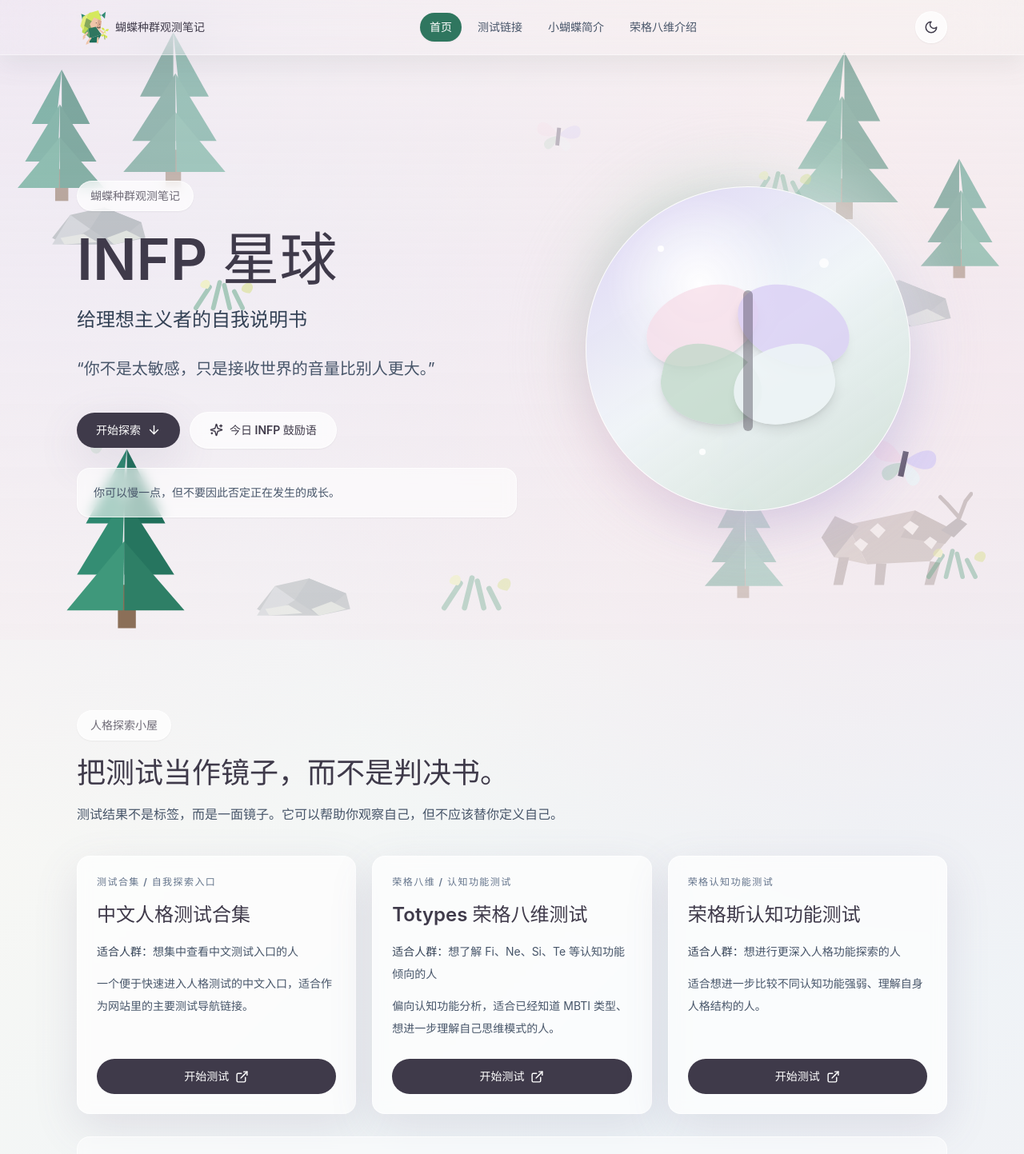
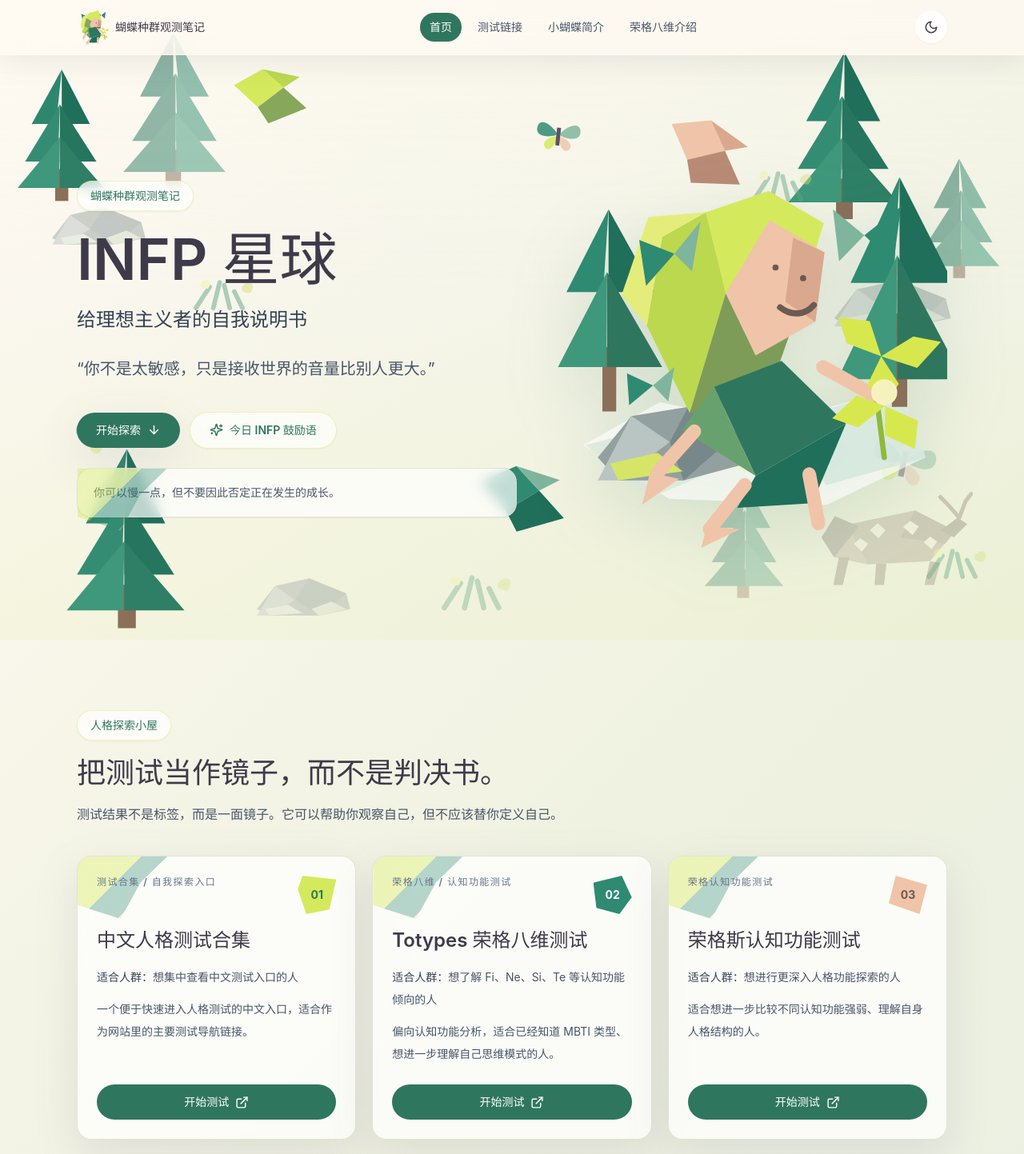
Before and after one commit to melonfly34-beep/butterfly-infp, a React (Vite) app: page / in a window 1280 px wide. Shown: the top 1443 px of the page at 80% size. Built offline with nearby package versions, Linux system fonts and the light colour scheme.

Commit message:
Apply low-poly visual system

```diff
--- a/src/App.jsx
+++ b/src/App.jsx
@@ -8,7 +8,7 @@ import Navbar from './components/Navbar.jsx';
 
 function App() {
   return (
-    <div className="relative min-h-screen overflow-hidden bg-[radial-gradient(circle_at_top_left,_rgba(216,205,244,0.46),_transparent_31%),radial-gradient(circle_at_88%_12%,_rgba(247,220,231,0.55),_transparent_28%),linear-gradient(135deg,_#fffaf2_0%,_#eef4f7_48%,_#f8edf3_100%)] text-ink transition-colors dark:bg-[radial-gradient(circle_at_top_left,_rgba(94,86,145,0.34),_transparent_33%),radial-gradient(circle_at_84%_8%,_rgba(115,79,116,0.22),_transparent_30%),linear-gradient(135deg,_#101421_0%,_#151b2b_52%,_#1d2131_100%)] dark:text-slate-100">
+    <div className="relative min-h-screen overflow-hidden bg-[linear-gradient(135deg,_#fffaf2_0%,_#eef1df_44%,_#e8f0eb_100%)] text-ink transition-colors dark:bg-[linear-gradient(135deg,_#101421_0%,_#17231f_48%,_#20233a_100%)] dark:text-slate-100">
       <ForestBackground />
       <Navbar />
       <main className="relative z-10 pt-16">
--- a/src/components/ForestBackground.jsx
+++ b/src/components/ForestBackground.jsx
@@ -43,11 +43,28 @@ function GrassTuft({ className = '' }) {
 function Butterfly({ className = '' }) {
   return (
     <svg className={className} viewBox="0 0 78 54" fill="none" aria-hidden="true">
-      <path className="fill-blush/80 dark:fill-fuchsia-200/35" d="M37 26C23 9 8 6 6 19c-2 14 15 15 29 10z" />
-      <path className="fill-lavender/80 dark:fill-violet-200/35" d="M41 26C55 9 70 6 72 19c2 14-15 15-29 10z" />
-      <path className="fill-sage/80 dark:fill-emerald-200/30" d="M36 30c-12 3-22 11-15 19 7 7 15-5 17-17z" />
-      <path className="fill-mist/90 dark:fill-sky-200/30" d="M42 30c12 3 22 11 15 19-7 7-15-5-17-17z" />
+      <path className="fill-[#2f8a72]/85 dark:fill-[#77bca6]/35" d="M37 26C23 9 8 6 6 19c-2 14 15 15 29 10z" />
+      <path className="fill-[#7fb59d]/85 dark:fill-[#9bd3bd]/35" d="M41 26C55 9 70 6 72 19c2 14-15 15-29 10z" />
+      <path className="fill-[#d5e95d]/85 dark:fill-[#cddf78]/32" d="M36 30c-12 3-22 11-15 19 7 7 15-5 17-17z" />
+      <path className="fill-[#f0c4a8]/80 dark:fill-[#dfb89f]/28" d="M42 30c12 3 22 11 15 19-7 7-15-5-17-17z" />
       <path className="fill-[#5b5266] dark:fill-white/70" d="M36 17h6v27h-6z" />
+    </svg>
+  );
+}
+
+function PolyShard({ className = '', tone = 'green' }) {
+  const tones = {
+    green: ['#2f8a72', '#7fb59d', '#1f6f5a'],
+    lime: ['#d5e95d', '#bcd84f', '#86a85b'],
+    skin: ['#f0c4a8', '#d9a88e', '#b98b76'],
+  };
+  const [a, b, c] = tones[tone];
+
+  return (
+    <svg className={className} viewBox="0 0 120 92" fill="none" aria-hidden="true">
+      <path fill={a} d="m12 20 45-14 24 32-42 20z" />
+      <path fill={b} d="m57 6 50 22-26 10z" />
+      <path fill={c} d="m39 58 42-20 26 36-58 10z" />
     </svg>
   );
 }
@@ -70,21 +87,25 @@ function Deer({ className = '' }) {
 function ForestBackground() {
   return (
     <div className="pointer-events-none fixed inset-0 z-0 overflow-hidden" aria-hidden="true">
-      <div className="absolute inset-0 bg-[linear-gradient(180deg,_rgba(255,250,242,0.18)_0%,_rgba(238,244,247,0.08)_46%,_rgba(247,220,231,0.12)_100%)] dark:bg-[linear-gradient(180deg,_rgba(16,20,33,0.08)_0%,_rgba(22,29,44,0.18)_100%)]" />
+      <div className="absolute inset-0 bg-[linear-gradient(180deg,_rgba(255,250,242,0.18)_0%,_rgba(238,244,247,0.08)_46%,_rgba(213,233,93,0.08)_100%)] dark:bg-[linear-gradient(180deg,_rgba(16,20,33,0.08)_0%,_rgba(22,35,31,0.22)_100%)]" />
 
-      <Evergreen className="absolute -left-6 top-[10%] h-36 w-24 opacity-55 dark:opacity-30 sm:left-5 sm:h-44 sm:w-28" />
-      <Evergreen className="absolute left-[12%] top-[4%] hidden h-52 w-32 opacity-45 dark:opacity-25 md:block" flip />
-      <Evergreen className="absolute right-[12%] top-[7%] h-44 w-28 opacity-45 dark:opacity-25 md:h-56 md:w-36" />
-      <Evergreen className="absolute -right-8 top-[24%] h-40 w-28 opacity-45 dark:opacity-25 sm:right-6" flip />
+      <PolyShard className="absolute left-[22%] top-[10%] h-20 w-28 -rotate-12 opacity-18 dark:opacity-12" tone="lime" />
+      <PolyShard className="absolute right-[26%] top-[18%] hidden h-24 w-32 rotate-12 opacity-16 dark:opacity-10 md:block" tone="skin" />
+      <PolyShard className="absolute left-[46%] bottom-[16%] hidden h-24 w-32 -rotate-6 opacity-16 dark:opacity-10 lg:block" tone="green" />
+
+      <Evergreen className="absolute -left-6 top-[10%] h-36 w-24 opacity-62 dark:opacity-34 sm:left-5 sm:h-44 sm:w-28" />
+      <Evergreen className="absolute left-[12%] top-[4%] hidden h-52 w-32 opacity-50 dark:opacity-28 md:block" flip />
+      <Evergreen className="absolute right-[12%] top-[7%] h-44 w-28 opacity-52 dark:opacity-28 md:h-56 md:w-36" />
+      <Evergreen className="absolute -right-8 top-[24%] h-40 w-28 opacity-50 dark:opacity-28 sm:right-6" flip />
 
       <Rock className="absolute left-[4%] top-[31%] h-16 w-36 opacity-45 dark:opacity-22" />
       <Rock className="absolute right-[6%] top-[42%] hidden h-20 w-44 opacity-40 dark:opacity-20 md:block" />
       <GrassTuft className="absolute left-[18%] top-[43%] h-12 w-24 opacity-50 dark:opacity-28" />
       <GrassTuft className="absolute right-[20%] top-[26%] h-12 w-24 opacity-45 dark:opacity-25" />
 
-      <Butterfly className="absolute left-[7%] top-[64%] h-14 w-20 -rotate-12 opacity-45 dark:opacity-25" />
-      <Butterfly className="absolute right-[8%] top-[68%] h-16 w-24 rotate-12 opacity-38 dark:opacity-22" />
-      <Butterfly className="absolute left-[52%] top-[18%] hidden h-12 w-16 rotate-6 opacity-35 dark:opacity-20 lg:block" />
+      <Butterfly className="absolute left-[7%] top-[64%] h-14 w-20 -rotate-12 opacity-50 dark:opacity-25" />
+      <Butterfly className="absolute right-[8%] top-[68%] h-16 w-24 rotate-12 opacity-45 dark:opacity-22" />
+      <Butterfly className="absolute left-[52%] top-[18%] hidden h-12 w-16 rotate-6 opacity-42 dark:opacity-20 lg:block" />
 
       <Deer className="absolute bottom-[8%] right-[5%] hidden h-32 w-52 opacity-25 dark:opacity-15 lg:block" />
       <Evergreen className="absolute bottom-[1%] left-[6%] h-48 w-32 opacity-38 dark:opacity-22 md:h-60 md:w-40" />
--- a/src/components/Hero.jsx
+++ b/src/components/Hero.jsx
@@ -2,6 +2,7 @@ import { motion } from 'framer-motion';
 import { ArrowDown, Sparkles } from 'lucide-react';
 import { useState } from 'react';
 import { encouragements } from '../data/promptsData.js';
+import LowPolyHeroScene from './LowPolyHeroScene.jsx';
 
 function Hero() {
   const [encouragement, setEncouragement] = useState(encouragements[0]);
@@ -32,7 +33,7 @@ function Hero() {
         <div className="mt-9 flex flex-col gap-3 sm:flex-row sm:items-center">
           <a
             href="#test-links"
-            className="focus-ring inline-flex items-center justify-center gap-2 rounded-full bg-ink px-6 py-3 text-sm font-semibold text-white shadow-soft transition hover:-translate-y-0.5 hover:bg-slate-700 dark:bg-white dark:text-slate-950 dark:hover:bg-slate-100"
+            className="focus-ring inline-flex items-center justify-center gap-2 rounded-full bg-[#2f765f] px-6 py-3 text-sm font-semibold text-white shadow-soft transition hover:-translate-y-0.5 hover:bg-[#27644f] dark:bg-[#d5e95d] dark:text-slate-950 dark:hover:bg-[#e4ed7b]"
           >
             开始探索
             <ArrowDown size={17} />
@@ -40,7 +41,7 @@ function Hero() {
           <button
             type="button"
             onClick={showRandomEncouragement}
-            className="focus-ring inline-flex items-center justify-center gap-2 rounded-full border border-white/75 bg-white/70 px-6 py-3 text-sm font-semibold text-ink shadow-sm backdrop-blur transition hover:-translate-y-0.5 hover:bg-white dark:border-white/10 dark:bg-white/10 dark:text-white dark:hover:bg-white/20"
+            className="focus-ring inline-flex items-center justify-center gap-2 rounded-full border border-[#d5e95d]/45 bg-white/70 px-6 py-3 text-sm font-semibold text-[#2f765f] shadow-sm backdrop-blur transition hover:-translate-y-0.5 hover:bg-white dark:border-[#d5e95d]/25 dark:bg-white/10 dark:text-[#d5e95d] dark:hover:bg-white/20"
           >
             <Sparkles size={17} />
             今日 INFP 鼓励语
@@ -51,7 +52,7 @@ function Hero() {
           key={encouragement}
           initial={{ opacity: 0, y: 8 }}
           animate={{ opacity: 1, y: 0 }}
-          className="mt-6 max-w-xl rounded-2xl border border-white/70 bg-white/60 px-5 py-4 text-sm leading-7 text-slate-600 shadow-sm backdrop-blur dark:border-white/10 dark:bg-white/10 dark:text-slate-300"
+          className="poly-corner mt-6 max-w-xl rounded-[18px] border border-[#d8e2c8]/80 bg-white/70 px-5 py-4 text-sm leading-7 text-slate-600 shadow-sm backdrop-blur dark:border-white/10 dark:bg-white/10 dark:text-slate-300"
         >
           {encouragement}
         </motion.p>
@@ -62,20 +63,9 @@ function Hero() {
         initial={{ opacity: 0, scale: 0.96, rotate: -1 }}
         animate={{ opacity: 1, scale: 1, rotate: 0 }}
         transition={{ duration: 0.9, delay: 0.1, ease: 'easeOut' }}
-        className="relative mx-auto h-[360px] w-full max-w-[470px] sm:h-[470px]"
+        className="relative mx-auto h-[390px] w-full max-w-[500px] sm:h-[500px]"
       >
-        <div className="absolute inset-5 rounded-full bg-[conic-gradient(from_140deg,_#d8cdf4,_#f7dce7,_#bfd7c7,_#eef4f7,_#d8cdf4)] opacity-75 blur-2xl dark:opacity-35" />
-        <div className="soft-card absolute inset-8 overflow-hidden rounded-full">
-          <div className="absolute inset-0 bg-[radial-gradient(circle_at_35%_30%,_rgba(255,255,255,0.95),_transparent_30%),linear-gradient(145deg,_rgba(216,205,244,0.84),_rgba(238,244,247,0.88)_48%,_rgba(191,215,199,0.72))] dark:bg-[radial-gradient(circle_at_35%_30%,_rgba(255,255,255,0.25),_transparent_30%),linear-gradient(145deg,_rgba(98,89,147,0.72),_rgba(49,65,88,0.9)_52%,_rgba(77,104,89,0.7))]" />
-          <div className="absolute left-[18%] top-[31%] h-24 w-36 -rotate-12 rounded-[58%_42%_58%_42%] bg-blush/70 shadow-lg dark:bg-fuchsia-200/25" />
-          <div className="absolute right-[18%] top-[31%] h-24 w-36 rotate-12 rounded-[42%_58%_42%_58%] bg-lavender/75 shadow-lg dark:bg-violet-200/25" />
-          <div className="absolute left-[23%] bottom-[27%] h-24 w-32 rotate-12 rounded-[42%_58%_50%_50%] bg-sage/75 shadow-lg dark:bg-emerald-200/20" />
-          <div className="absolute right-[23%] bottom-[27%] h-24 w-32 -rotate-12 rounded-[58%_42%_50%_50%] bg-mist/90 shadow-lg dark:bg-sky-200/20" />
-          <div className="absolute left-1/2 top-[32%] h-44 w-3 -translate-x-1/2 rounded-full bg-ink/40 dark:bg-white/60" />
-          <div className="absolute left-[22%] top-[18%] h-2 w-2 rounded-full bg-white/90" />
-          <div className="absolute right-[25%] top-[22%] h-3 w-3 rounded-full bg-white/80" />
-          <div className="absolute bottom-[17%] left-[35%] h-2 w-2 rounded-full bg-white/90" />
-        </div>
+        <LowPolyHeroScene />
       </motion.div>
     </section>
   );
--- /dev/null
+++ b/src/components/LowPolyHeroScene.jsx
@@ -0,0 +1,51 @@
+function LowPolyHeroScene() {
+  return (
+    <svg className="h-full w-full drop-shadow-[0_24px_42px_rgba(47,118,95,0.16)] dark:drop-shadow-[0_24px_42px_rgba(0,0,0,0.35)]" viewBox="0 0 520 520" fill="none" aria-hidden="true">
+      <path className="fill-white/60 dark:fill-white/10" d="M45 386 145 330 285 358 458 312 492 402 363 464 157 456z" />
+      <path className="fill-[#d9e8d9]/80 dark:fill-[#33443f]/70" d="m48 386 130-34 48 63-92 39z" />
+      <path className="fill-[#eef3d5]/80 dark:fill-[#253832]/70" d="m178 352 110 8 75 78-137-23z" />
+      <path className="fill-[#d2e7dc]/80 dark:fill-[#1d312d]/70" d="m288 360 170-48 34 90-129 36z" />
+
+      <path className="fill-[#8b6f58] dark:fill-[#9a7b67]" d="M70 258h18v84H70zM448 214h20v122h-20z" />
+      <path className="fill-[#2f8a72] dark:fill-[#77bca6]" d="m78 78-55 108h48z" />
+      <path className="fill-[#1f6f5a] dark:fill-[#5fa28d]" d="M78 78v108h60z" />
+      <path className="fill-[#3f987b] dark:fill-[#96d1bc]" d="M76 160 12 284h63z" />
+      <path className="fill-[#2f765f] dark:fill-[#6fb39d]" d="M76 160v124h72z" />
+      <path className="fill-[#2f8a72] dark:fill-[#77bca6]" d="m458 36-64 138h56z" />
+      <path className="fill-[#1f6f5a] dark:fill-[#5fa28d]" d="M458 36v138h70z" />
+      <path className="fill-[#3f987b] dark:fill-[#96d1bc]" d="m455 138-78 162h76z" />
+      <path className="fill-[#2f765f] dark:fill-[#6fb39d]" d="M455 138v162h86z" />
+
+      <path className="fill-[#93a0a0] dark:fill-[#64737a]" d="m64 402 44-54 74-12 65 34 12 40-83 22H91z" />
+      <path className="fill-[#b9c5c3] dark:fill-[#849198]" d="m108 348 50 34-67 50H64z" />
+      <path className="fill-[#78888a] dark:fill-[#536269]" d="m158 382 24-46 65 34-71 62z" />
+      <path className="fill-[#d6e567] dark:fill-[#cddf78]" d="m80 410 62-14 33 24-84 12z" />
+
+      <path className="fill-[#d5e95d] dark:fill-[#cddf78]" d="m205 82 82-28 72 42-33 108-95-16z" />
+      <path className="fill-[#bcd84f] dark:fill-[#acc96b]" d="m205 82 26 106-47 156-56-114 20-116z" />
+      <path className="fill-[#e4ed7b] dark:fill-[#d5e58e]" d="m205 82-57 32-20 116-33-40 35-102z" />
+      <path className="fill-[#7d9c58] dark:fill-[#91b979]" d="m184 344 47-156 84 52-32 90z" />
+      <path className="fill-[#f0c4a8] dark:fill-[#dfb89f]" d="m288 92 72 42-12 91-78 44-39-81z" />
+      <path className="fill-[#d9a88e] dark:fill-[#c89d89]" d="m360 134-12 91-39-26 10-84z" />
+      <path className="fill-[#2f765f] dark:fill-[#6fb39d]" d="m216 310 88-34 84 82-118 68z" />
+      <path className="fill-[#1f6f5a] dark:fill-[#5b9c88]" d="m270 426 118-68-44 104-98 6z" />
+      <path className="fill-[#67a26e] dark:fill-[#86c191]" d="m216 310 54 116-96-60z" />
+      <path className="stroke-[#f0c4a8] dark:stroke-[#dfb89f]" strokeWidth="18" strokeLinecap="round" d="m190 368-48 54M358 284l72 40M256 438l-46 58M340 424l12 64" />
+      <path className="fill-[#f0c4a8] dark:fill-[#dfb89f]" d="m132 422 38 8-48 34zM206 492l43 4-50 24z" />
+      <path className="stroke-[#6a5a54] dark:stroke-[#f2e4d8]" strokeWidth="8" strokeLinecap="round" d="M296 154h.1M332 168h.1M302 206c15 12 33 10 44-3" />
+
+      <path className="stroke-[#8fb83d] dark:stroke-[#c7dc77]" strokeWidth="7" strokeLinecap="round" d="m428 324 10 78" />
+      <path className="fill-[#d7e84f] dark:fill-[#d8e575]" d="m434 270 23 36-18 28-23-27zM439 335l43 19-4 37-39-18zM439 335l-35 28-34-12 32-30zM434 270l-45-17-11-34 41 5zM434 270l42-26 36 7-31 34z" />
+      <circle className="fill-[#f6f2bd] dark:fill-[#f2edb0]" cx="438" cy="317" r="17" />
+
+      <path className="fill-[#2f8a72] dark:fill-[#77bca6]" d="m118 118 46 18-37 42z" />
+      <path className="fill-[#7fb59d] dark:fill-[#9bd3bd]" d="m164 136 34-42-11 65z" />
+      <path className="fill-[#2f8a72] dark:fill-[#77bca6]" d="m412 112 48-38-10 74z" />
+      <path className="fill-[#7fb59d] dark:fill-[#9bd3bd]" d="m412 112-41-34 8 68z" />
+      <path className="fill-[#2f8a72] dark:fill-[#77bca6]" d="m102 292 34 16-31 26z" />
+      <path className="fill-[#7fb59d] dark:fill-[#9bd3bd]" d="m136 308 28-24-8 45z" />
+    </svg>
+  );
+}
+
+export default LowPolyHeroScene;
--- a/src/components/Navbar.jsx
+++ b/src/components/Navbar.jsx
@@ -12,7 +12,7 @@ const navItems = [
 function ButterflyPersonMark() {
   return (
     <svg className="h-11 w-10 shrink-0" viewBox="0 0 70 82" fill="none" aria-hidden="true">
-      <ellipse className="fill-slate-400/18 dark:fill-white/10" cx="31" cy="76" rx="15" ry="3" />
+      <ellipse className="fill-slate-400/20 dark:fill-white/10" cx="31" cy="76" rx="15" ry="3" />
 
       <path className="fill-[#2f8a72] dark:fill-[#77bca6]" d="m8 10 12 5-9 10z" />
       <path className="fill-[#7fb59d] dark:fill-[#9bd3bd]" d="m20 15 10-9-4 16z" />
@@ -102,7 +102,7 @@ function Navbar() {
   };
 
   return (
-    <header className="fixed inset-x-0 top-0 z-50 border-b border-white/45 bg-cream/72 shadow-[0_10px_34px_rgba(90,102,94,0.10)] backdrop-blur-2xl transition-colors dark:border-white/10 dark:bg-slate-950/58 dark:shadow-[0_10px_34px_rgba(0,0,0,0.24)]">
+    <header className="fixed inset-x-0 top-0 z-50 border-b border-white/45 bg-cream/70 shadow-[0_10px_34px_rgba(90,102,94,0.10)] backdrop-blur-2xl transition-colors dark:border-white/10 dark:bg-slate-950/60 dark:shadow-[0_10px_34px_rgba(0,0,0,0.24)]">
       <nav className="mx-auto flex max-w-6xl items-center justify-between gap-4 px-5 py-3 sm:px-6 lg:px-8" aria-label="主导航">
         <a
           href="#top"
--- a/src/components/TestLinks.jsx
+++ b/src/components/TestLinks.jsx
@@ -2,9 +2,15 @@ import { motion } from 'framer-motion';
 import { ExternalLink } from 'lucide-react';
 import { personalityTests } from '../data/testsData.js';
 
+const cardShapes = [
+  'bg-[#d5e95d] text-[#2f765f] [clip-path:polygon(12%_0,100%_10%,82%_88%,22%_100%,0_36%)]',
+  'bg-[#2f8a72] text-white [clip-path:polygon(0_18%,74%_0,100%_56%,68%_100%,8%_84%)]',
+  'bg-[#f0c4a8] text-[#6a5a54] [clip-path:polygon(18%_0,100%_24%,80%_100%,0_72%)]',
+];
+
 function TestLinks() {
   return (
-    <section className="section-shell">
+    <section id="test-links" className="section-shell">
       <span className="pill">人格探索小屋</span>
       <h2 className="section-title mt-5">把测试当作镜子，而不是判决书。</h2>
       <p className="section-copy">
@@ -19,22 +25,27 @@ function TestLinks() {
             whileInView={{ opacity: 1, y: 0 }}
             viewport={{ once: true, amount: 0.2 }}
             transition={{ duration: 0.45, delay: index * 0.06 }}
-            className="soft-card flex flex-col p-6"
+            className="soft-card poly-corner flex flex-col p-6"
           >
-            <span className="text-xs font-semibold uppercase tracking-[0.12em] text-slate-500 dark:text-slate-400">
-              {test.type}
-            </span>
-            <h3 className="mt-4 text-2xl font-semibold leading-snug text-ink dark:text-white">{test.name}</h3>
-            <p className="mt-4 text-sm leading-7 text-slate-600 dark:text-slate-300">
+            <div className="relative z-10 flex items-start justify-between gap-4">
+              <span className="text-xs font-semibold uppercase tracking-[0.12em] text-slate-500 dark:text-slate-400">
+                {test.type}
+              </span>
+              <span className={`flex h-12 w-12 shrink-0 items-center justify-center text-sm font-bold ${cardShapes[index % cardShapes.length]}`}>
+                0{index + 1}
+              </span>
+            </div>
+            <h3 className="relative z-10 mt-4 text-2xl font-semibold leading-snug text-ink dark:text-white">{test.name}</h3>
+            <p className="relative z-10 mt-4 text-sm leading-7 text-slate-600 dark:text-slate-300">
               <span className="font-semibold text-slate-700 dark:text-slate-100">适合人群：</span>
               {test.audience}
             </p>
-            <p className="mt-3 flex-1 text-sm leading-7 text-slate-600 dark:text-slate-300">{test.description}</p>
+            <p className="relative z-10 mt-3 flex-1 text-sm leading-7 text-slate-600 dark:text-slate-300">{test.description}</p>
             <a
               href={test.url}
               target="_blank"
               rel="noopener noreferrer"
-              className="focus-ring mt-6 inline-flex items-center justify-center gap-2 rounded-full bg-ink px-5 py-3 text-sm font-semibold text-white transition hover:-translate-y-0.5 hover:bg-slate-700 dark:bg-white dark:text-slate-950 dark:hover:bg-slate-100"
+              className="focus-ring relative z-10 mt-6 inline-flex items-center justify-center gap-2 rounded-full bg-[#2f765f] px-5 py-3 text-sm font-semibold text-white transition hover:-translate-y-0.5 hover:bg-[#27644f] dark:bg-[#d5e95d] dark:text-slate-950 dark:hover:bg-[#e4ed7b]"
             >
               开始测试
               <ExternalLink size={17} />
@@ -43,7 +54,7 @@ function TestLinks() {
         ))}
       </div>
 
-      <p className="mt-7 rounded-2xl border border-white/70 bg-white/50 px-5 py-4 text-sm leading-7 text-slate-600 backdrop-blur dark:border-white/10 dark:bg-white/10 dark:text-slate-300">
+      <p className="poly-corner relative mt-7 overflow-hidden rounded-[18px] border border-[#d8e2c8]/80 bg-white/60 px-5 py-4 text-sm leading-7 text-slate-600 backdrop-blur dark:border-white/10 dark:bg-white/10 dark:text-slate-300">
         以下测试仅用于自我探索和娱乐参考，不构成心理诊断、职业诊断或人格定论。不同测试结果可能不一致，请结合自身经验理解。
       </p>
     </section>
--- a/src/index.css
+++ b/src/index.css
@@ -32,7 +32,7 @@ a {
 }
 
 ::selection {
-  background: rgba(216, 205, 244, 0.8);
+  background: rgba(213, 233, 93, 0.48);
   color: #2e2940;
 }
 
@@ -42,11 +42,11 @@ a {
   }
 
   .soft-card {
-    @apply rounded-2xl border border-white/70 bg-white/70 shadow-soft backdrop-blur transition-colors dark:border-white/10 dark:bg-slate-900/60 dark:shadow-soft-dark;
+    @apply relative overflow-hidden rounded-[18px] border border-[#d8e2c8]/80 bg-white/75 shadow-soft backdrop-blur transition-colors dark:border-white/10 dark:bg-slate-900/60 dark:shadow-soft-dark;
   }
 
   .pill {
-    @apply inline-flex items-center gap-2 rounded-full border border-white/70 bg-white/70 px-4 py-2 text-sm font-medium text-ink/75 shadow-sm backdrop-blur dark:border-white/10 dark:bg-white/10 dark:text-slate-100/75;
+    @apply inline-flex items-center gap-2 rounded-full border border-[#d5e95d]/40 bg-white/70 px-4 py-2 text-sm font-medium text-[#2f765f] shadow-sm backdrop-blur dark:border-[#d5e95d]/25 dark:bg-white/10 dark:text-[#cddf78];
   }
 
   .section-title {
@@ -58,6 +58,25 @@ a {
   }
 
   .focus-ring {
-    @apply focus:outline-none focus-visible:ring-2 focus-visible:ring-lavender focus-visible:ring-offset-2 focus-visible:ring-offset-cream dark:focus-visible:ring-offset-slate-950;
+    @apply focus:outline-none focus-visible:ring-2 focus-visible:ring-[#d5e95d] focus-visible:ring-offset-2 focus-visible:ring-offset-cream dark:focus-visible:ring-offset-slate-950;
   }
 }
+
+@layer utilities {
+  .poly-corner::before {
+    content: '';
+    position: absolute;
+    inset: 0 auto auto 0;
+    width: 112px;
+    height: 78px;
+    clip-path: polygon(0 0, 100% 0, 70% 42%, 48% 100%, 0 78%);
+    background:
+      linear-gradient(135deg, rgba(213, 233, 93, 0.42) 0 42%, rgba(47, 138, 114, 0.34) 42% 67%, rgba(240, 196, 168, 0.28) 67% 100%);
+    pointer-events: none;
+  }
+
+  .dark .poly-corner::before {
+    background:
+      linear-gradient(135deg, rgba(205, 223, 120, 0.2) 0 42%, rgba(119, 188, 166, 0.2) 42% 67%, rgba(223, 184, 159, 0.14) 67% 100%);
+  }
+}
```
Also changed, not shown: src/components/JungFunctionsIntro.jsx (+12 -5 lines), src/components/LittleButterflyIntro.jsx (+10 -3 lines).
